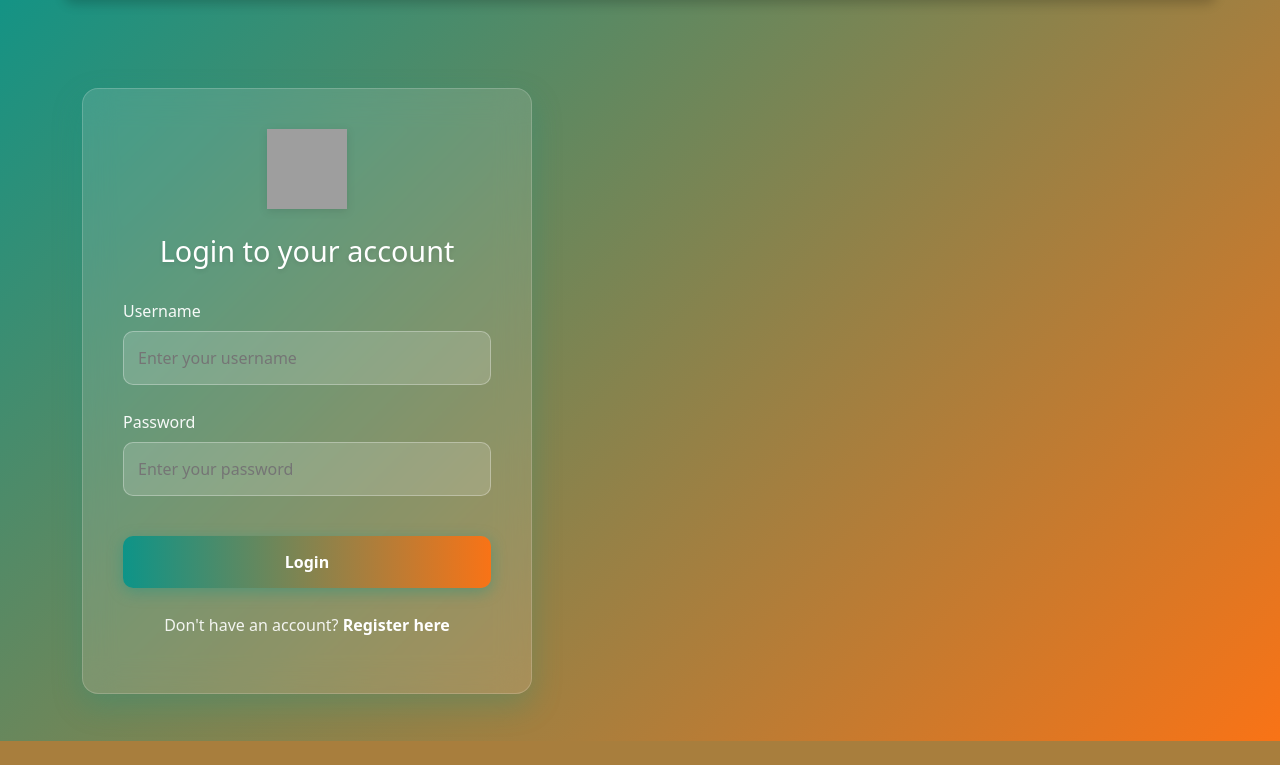
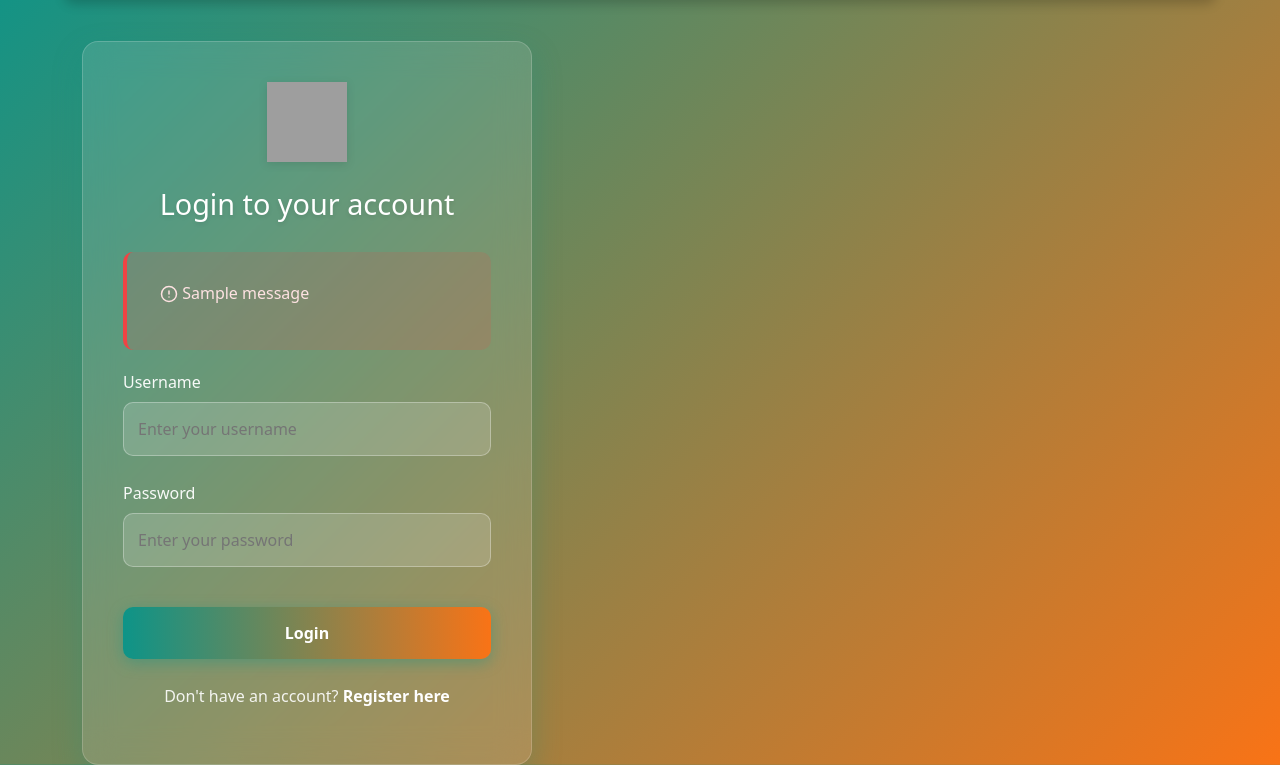
Before and after one commit to ShahedAnnam/CPL_Football_Draft, a Django app: page /login/ in a window 1280 px wide. Shown: the part 59-824 px from the top of the page. Before the commit the page ends 800 px from the top, so only its background shows below. Run offline with Django 5.2, Linux system fonts and the light colour scheme; tables that the repository leaves empty hold one stand-in row (values such as "Sample post"); one stand-in notice (Sample message) is shown; grey boxes are pictures that could not be loaded.

Commit message:
solved invalid message showing while login

```diff
--- a/CPL/templates/CPL/login.html
+++ b/CPL/templates/CPL/login.html
@@ -14,14 +14,18 @@
     <img src="{% static 'CPL/images/logo.png' %}" alt="CPL Logo" class="auth-logo">
     <h2>Login to your account</h2>
 
-    {% if form.errors %}
+    {% if messages %}
       <div class="error-message">
-      <svg xmlns="http://www.w3.org/2000/svg" width="20" height="20" viewBox="0 0 24 24" fill="none" stroke="currentColor" stroke-width="2" stroke-linecap="round" stroke-linejoin="round">
+        {% for message in messages %}
+          <div class="alert {{ message.tags }}">
+            <svg xmlns="http://www.w3.org/2000/svg" width="18" height="18" viewBox="0 0 24 24" fill="none" stroke="currentColor" stroke-width="2" stroke-linecap="round" stroke-linejoin="round">
               <circle cx="12" cy="12" r="10"></circle>
               <line x1="12" y1="8" x2="12" y2="12"></line>
               <line x1="12" y1="16" x2="12.01" y2="16"></line>
             </svg>
-      Invalid username or password. Please try again.
+            {{ message }}
+          </div>
+        {% endfor %}
       </div>
     {% endif %}
 
```
Lines whose indentation alone changed are shown as unchanged.
